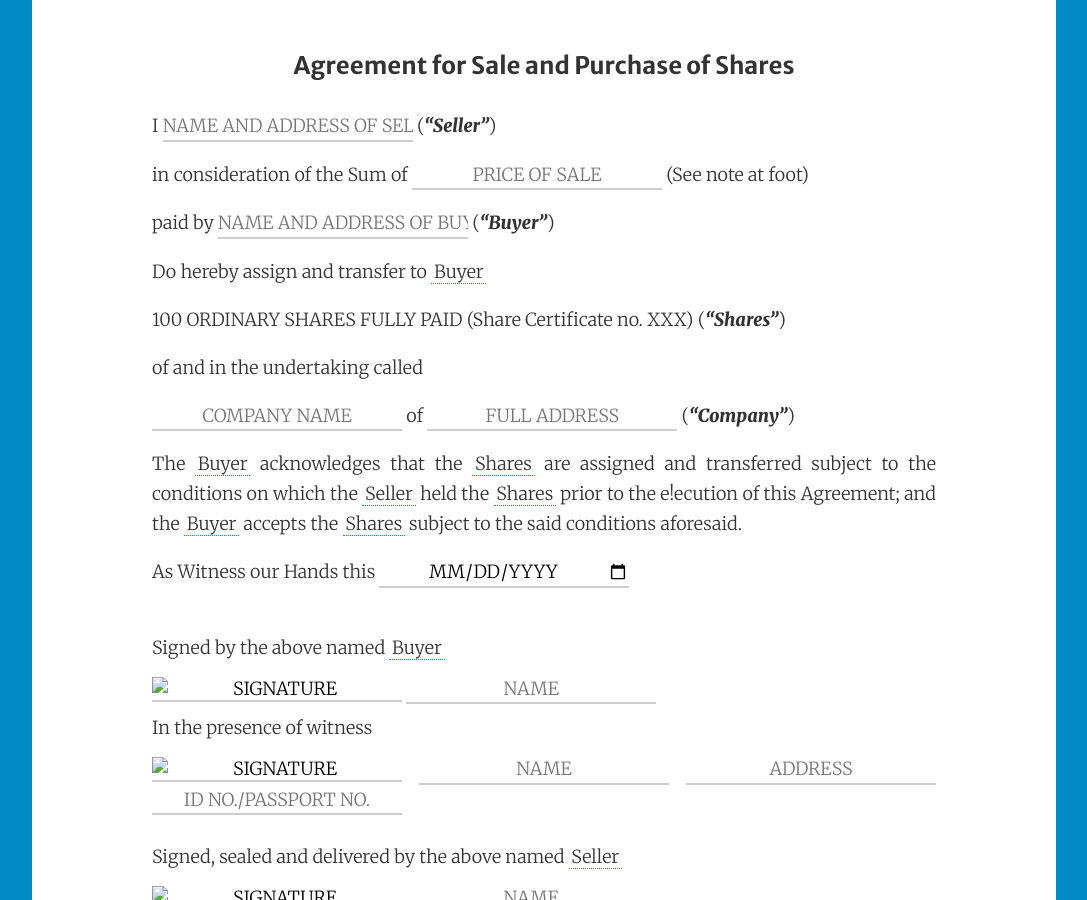
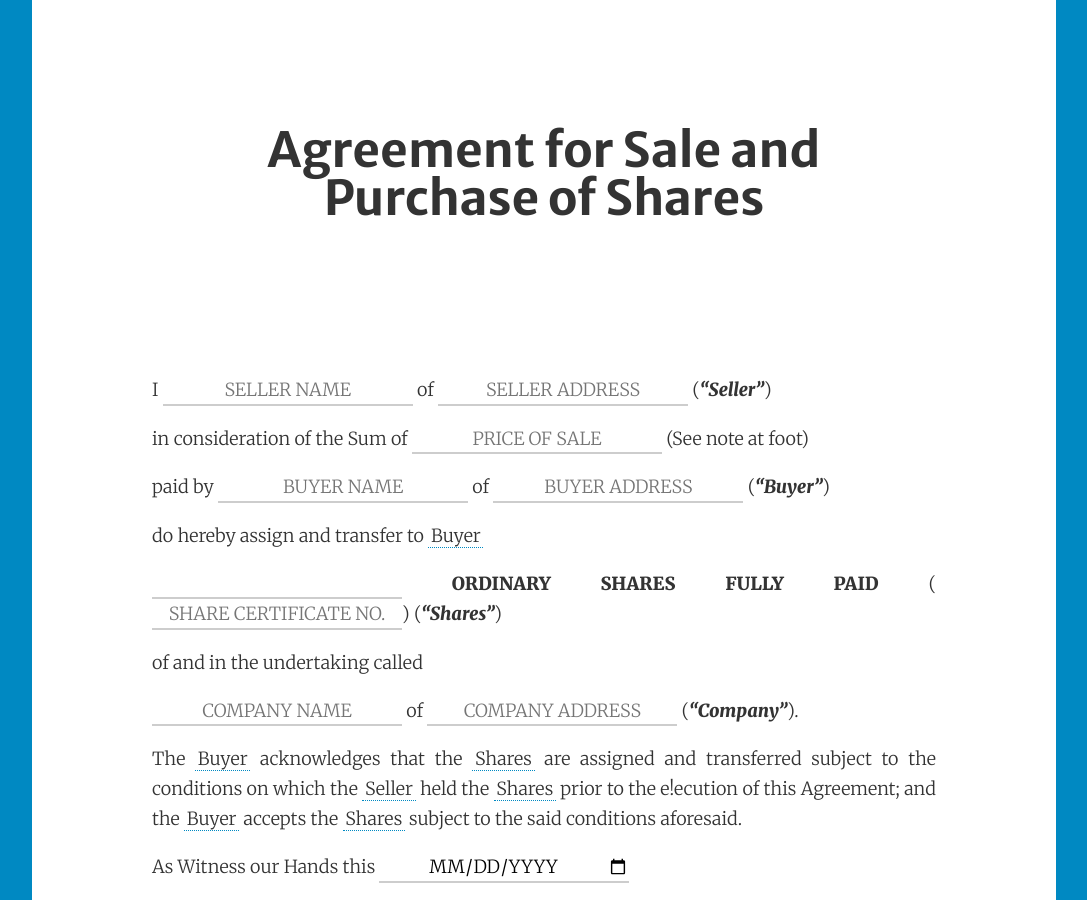
Before and after one commit to cofounders/legal, a Jekyll site: the page built from _posts/2013-11-03-share_transfer_instrument.html, in a window 1280 px wide and 900 px high, scrolled down 234 px. Shown: the whole window, without its empty margins (96-1183 px from the left). Built offline with Jekyll 4.4.1, drawn with Linux system fonts in a browser that asks for light colours; some web fonts are replaced.

Commit message:
Improved markup of Share Transfer Instrument

```diff
--- a/_posts/2013-11-03-share_transfer_instrument.html
+++ b/_posts/2013-11-03-share_transfer_instrument.html
@@ -13,21 +13,15 @@ tags:
   - entrepreneur
   - investor
 ---
-<h2>Agreement for Sale and Purchase of Shares</h2>
+<h1>Agreement for Sale and Purchase of Shares</h1>
 
-<p>I <input placeholder="Name and address of seller" /> (<dfn>Seller</dfn>)</p>
-
+<p>I <input placeholder="Seller Name" /> of <input placeholder="Seller Address" /> (<dfn>Seller</dfn>)</p>
 <p>in consideration of the Sum of <input placeholder="Price of Sale" /> (See note at foot)</p>
-
-<p>paid by <input placeholder="Name and address of buyer" /> (<dfn>Buyer</dfn>)</p>
-
-<p>Do hereby assign and transfer to Buyer</p>
-
-<p>100 ORDINARY SHARES FULLY PAID (Share Certificate no. XXX) (<dfn>Shares</dfn>)</p>
-
+<p>paid by <input placeholder="Buyer Name" /> of <input placeholder="Buyer Address" /> (<dfn>Buyer</dfn>)</p>
+<p>do hereby assign and transfer to Buyer</p>
+<p><input type="number" /> <b>ordinary shares fully paid</b> (<input placeholder="Share Certificate No." />) (<dfn>Shares</dfn>)</p>
 <p>of and in the undertaking called</p>
-
-<p><input placeholder="Company name" /> of <input placeholder="Full address" /> (<dfn>Company</dfn>)</p>
+<p><input placeholder="Company name" /> of <input placeholder="Company Address" /> (<dfn>Company</dfn>).</p>
 
 <p>The Buyer acknowledges that the Shares are assigned and transferred subject to the conditions on which the Seller held the Shares prior to the e!ecution of this Agreement; and the Buyer accepts the Shares subject to the said conditions aforesaid.</p>
 
@@ -36,23 +30,23 @@ tags:
 <ul>
   <li>
     <p>Signed by the above named Buyer</p>
-    <input alt="Signature" type="image" />
-    <input placeholder="Name" />
+    <p><input alt="Signature" type="image" /></p>
+    <p><input placeholder="Name" /></p>
     <p>In the presence of witness</p>
-    <input alt="Signature" type="image" />
-    <input placeholder="Name" />
-    <input placeholder="Address" />
-    <input placeholder="ID No./Passport No." />
+    <p><input alt="Signature" type="image" /></p>
+    <p><input placeholder="Name" /></p>
+    <p><input placeholder="Address" /></p>
+    <p><input placeholder="ID No./Passport No." /></p>
   </li>
 
   <li>
     <p>Signed, sealed and delivered by the above named Seller</p>
-    <input alt="Signature" type="image" />
-    <input placeholder="Name" />
+    <p><input alt="Signature" type="image" /></p>
+    <p><input placeholder="Name" /></p>
     <p>In the presence of witness</p>
-    <input alt="Signature" type="image" />
-    <input placeholder="Name" />
-    <input placeholder="Address" />
-    <input placeholder="ID No./Passport No." />
+    <p><input alt="Signature" type="image" /></p>
+    <p><input placeholder="Name" /></p>
+    <p><input placeholder="Address" /></p>
+    <p><input placeholder="ID No./Passport No." /></p>
   </li>
 </ul>
```
